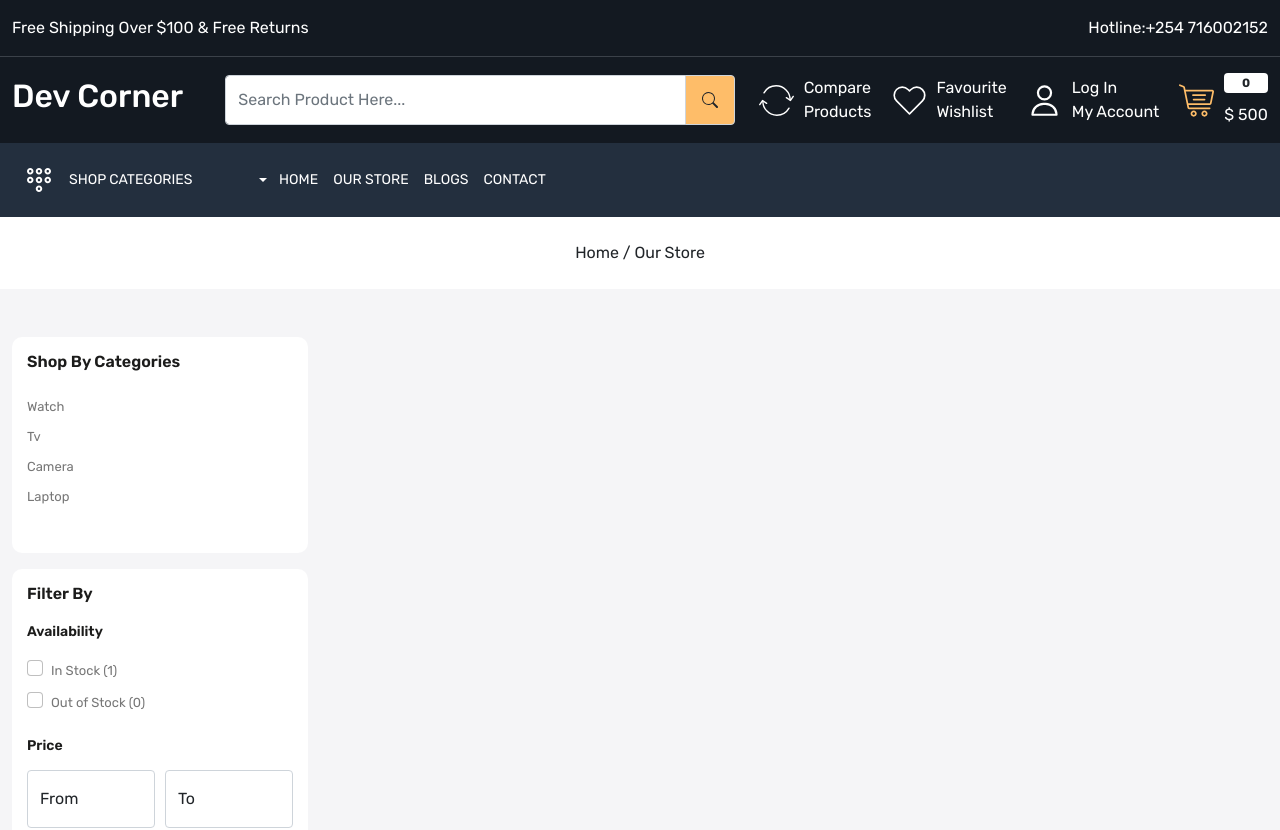
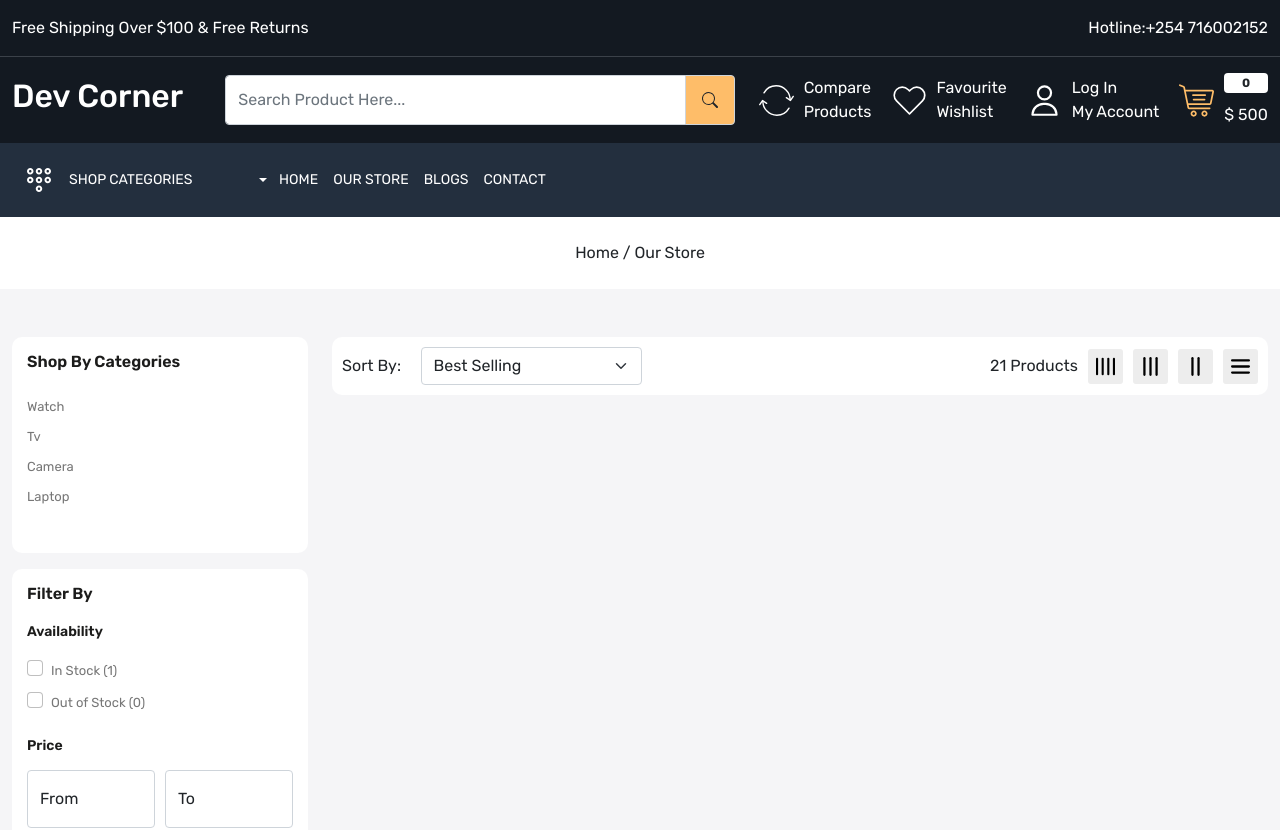
Before and after one commit to Michael-Njoroge/E-Commerce-Frontend, a React (Create React App) app: page /store in a window 1280 px wide. Shown: the top 830 px of the page. Built offline with nearby package versions, Linux system fonts and the light colour scheme.

Commit message:
complete oursplete ourstore grid

```diff
--- a/src/App.css
+++ b/src/App.css
@@ -465,4 +465,18 @@
   border-bottom: 1px solid var(--color-ededed);
 }
 
+.filter-sort-grid {
+  padding: 10px;
+  background-color: white;
+  border-radius: 10px;
+}
+
+.grid img {
+  width: 35px;
+  height: 35px;
+  background-color: var(--color-ededed);
+  padding: 8px;
+  border-radius: 3px;
+}
+
 /*Our Store End*/
--- a/src/pages/OurStore.js
+++ b/src/pages/OurStore.js
@@ -192,7 +192,66 @@
                 </div>
               </div>
             </div>
-            <div className="col-9"></div>
+            <div className="col-9">
+              <div className="filter-sort-grid">
+                <div className="d-flex justify-content-between align-items-center">
+                  <div className="d-flex align-items-center gap-10">
+                    <p className="mb-0" style={{ width: "100px" }}>
+                      Sort By:
+                    </p>
+                    <select name="" className="form-control form-select" id="">
+                      <option value="manual">Featured</option>
+                      <option value="best-selling" selected="selected">
+                        Best Selling
+                      </option>
+                      <option value="title-ascending">
+                        Alphabetically, A-Z
+                      </option>
+                      <option value="title-descending">
+                        Alphabetically, Z-A
+                      </option>
+                      <option value="price-ascending">
+                        Price, low to high
+                      </option>
+                      <option value="price-descending">
+                        Price, high to low
+                      </option>
+                      <option value="created-ascending">
+                        Date, old to new
+                      </option>
+                      <option value="created-descending">
+                        Date, new to old
+                      </option>
+                    </select>
+                  </div>
+                  <div className="align-items-center d-flex gap-10">
+                    <p className="total-products mb-0">21 Products</p>
+                    <div className="align-items-center d-flex gap-10 grid">
+                      <img
+                        src="images/gr4.svg"
+                        className="d-block img-fluid"
+                        alt="grid"
+                      />
+                      <img
+                        src="images/gr3.svg"
+                        className="d-block img-fluid"
+                        alt="grid"
+                      />
+                      <img
+                        src="images/gr2.svg"
+                        className="d-block img-fluid"
+                        alt="grid"
+                      />
+                      <img
+                        src="images/gr.svg"
+                        className="d-block img-fluid"
+                        alt="grid"
+                      />
+                    </div>
+                  </div>
+                </div>
+              </div>
+            </div>
           </div>
         </div>
       </div>
```
